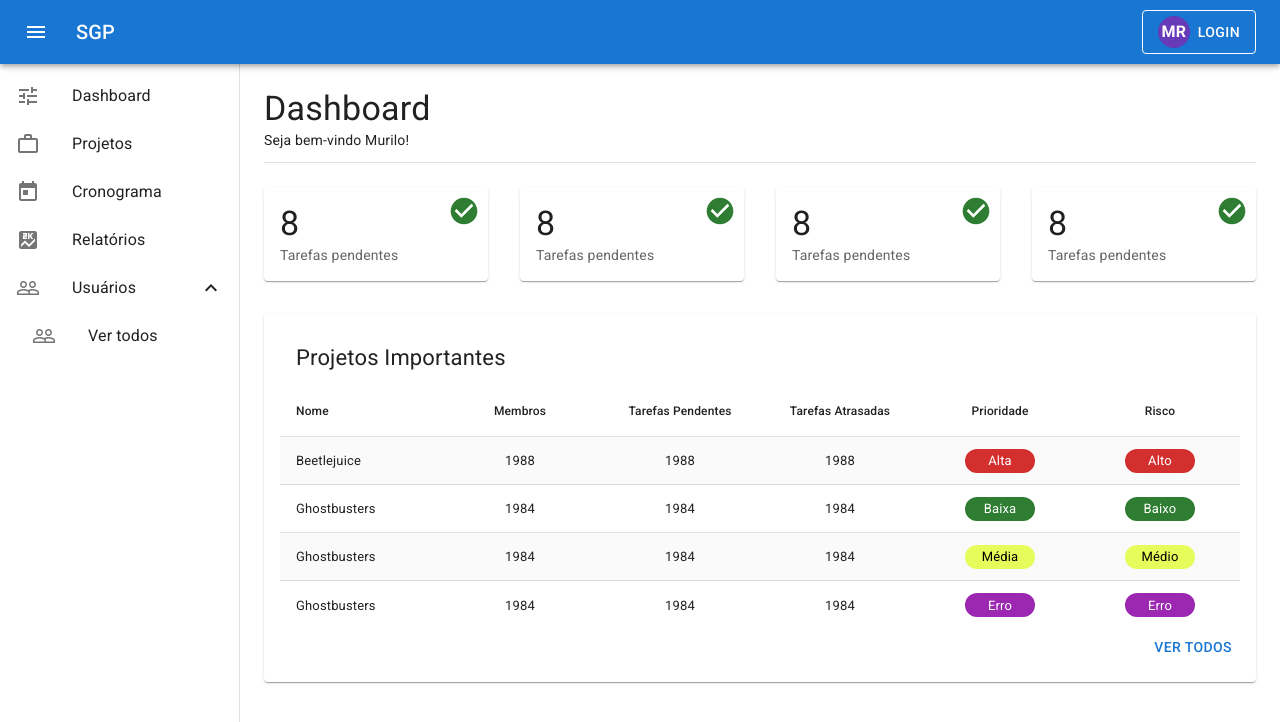
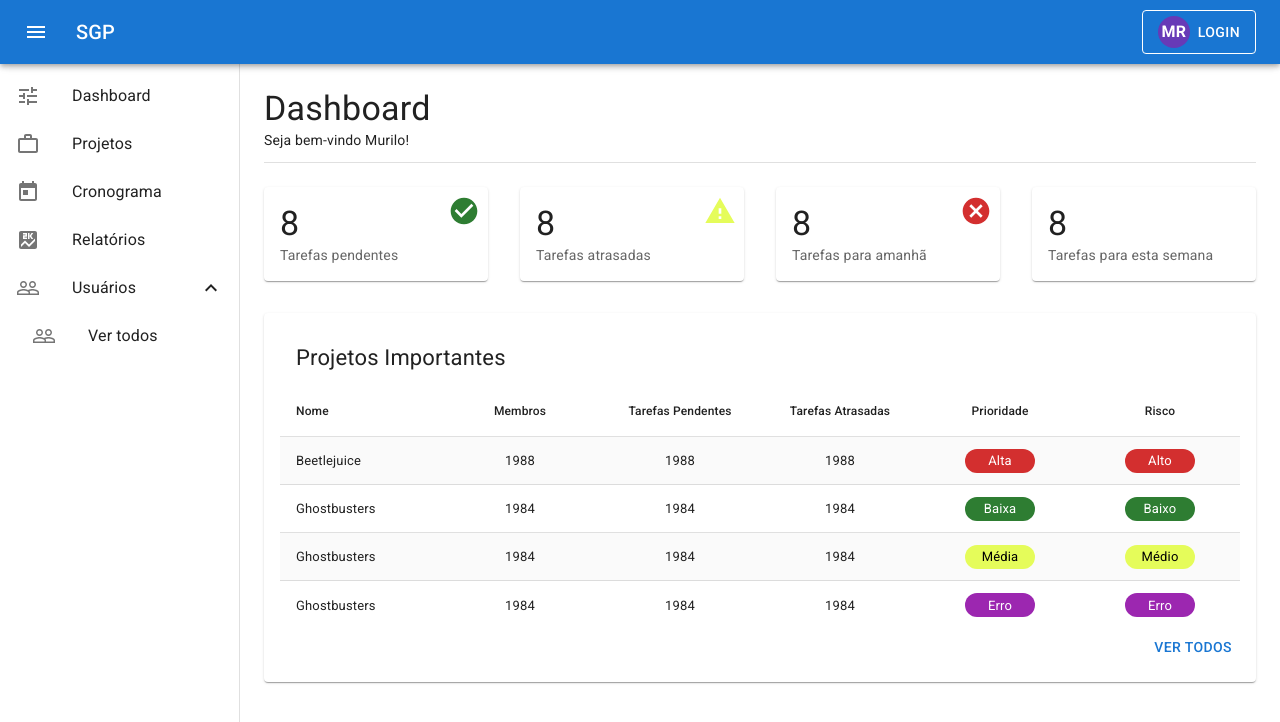
Before and after one commit to murilosr/sgp-frontend, a React (Create React App) app: page / in a window 1280 px wide. Shown: the top 722 px of the page. Built offline with nearby package versions, Linux system fonts and the light colour scheme.

Commit message:
SummaryCard improvements

```diff
--- a/src/components/SummaryCard/index.tsx
+++ b/src/components/SummaryCard/index.tsx
@@ -1,15 +1,38 @@
 import Paper from '@mui/material/Paper';
 import Typography from '@mui/material/Typography';
 import CheckCircleIcon from '@mui/icons-material/CheckCircle';
+import WarningIcon from '@mui/icons-material/Warning';
+import CancelIcon from '@mui/icons-material/Cancel';
 import Grid from '@mui/material/Grid';
-import { maxWidth } from '@mui/system';
 
-function SummaryCard() {
+function SummaryCard(
+    props: {title : string,
+    subtitle : string,
+    icon? : "success" | "warning" | "danger" | undefined,
+    link? : string
+    }
+) {
+    let iconComponent = null;
+    switch(props.icon){
+        case "success":
+            iconComponent = (<CheckCircleIcon style={{"position": "absolute", top: "8px", right: "8px", color: "#2e7d32", width: 32, height: 32}}/>);
+            break;
+        case "warning":
+            iconComponent = (<WarningIcon style={{"position": "absolute", top: "8px", right: "8px", color: "#E5FC5A", width: 32, height: 32}}/>);
+            break;
+        case "danger":
+            iconComponent = (<CancelIcon style={{"position": "absolute", top: "8px", right: "8px", color: "#D32F2F", width: 32, height: 32}}/>);
+            break;
+
+        default:
+            iconComponent = null;
+    };
+
     return (
-        <Paper sx={{display: "flex", flexDirection: "column", position: "relative", padding: 2, width: "100%"}}>
-            <Typography variant="h4">8</Typography>
-            <Typography variant="body2" color={"rgba(0,0,0,0.6)"}>Tarefas pendentes</Typography>
-            <CheckCircleIcon style={{"position": "absolute", top: "8px", right: "8px", color: "#2e7d32", width: 32, height: 32}}/>
+        <Paper sx={{display: "flex", flexDirection: "column", position: "relative", padding: 2, width: "100%", cursor: props.link?"pointer":"default"}}>
+            <Typography variant="h4">{props.title}</Typography>
+            <Typography variant="body2" color={"rgba(0,0,0,0.6)"}>{props.subtitle}</Typography>
+            {iconComponent}
         </Paper>
     )
 }
@@ -17,10 +40,10 @@ function SummaryCard() {
 function SummaryCardRow() {
     return (
         <Grid container spacing={4} sx={{marginBottom: 4}}>
-            <Grid item xs={12} md={3}><SummaryCard /></Grid>
-            <Grid item xs={12} md={3}><SummaryCard /></Grid>
-            <Grid item xs={12} md={3}><SummaryCard /></Grid>
-            <Grid item xs={12} md={3}><SummaryCard /></Grid>
+            <Grid item xs={12} md={3}><SummaryCard title={"8"} subtitle={"Tarefas pendentes"} icon="success" /></Grid>
+            <Grid item xs={12} md={3}><SummaryCard title={"8"} subtitle={"Tarefas atrasadas"} icon="warning" /></Grid>
+            <Grid item xs={12} md={3}><SummaryCard title={"8"} subtitle={"Tarefas para amanhã"} icon="danger" /></Grid>
+            <Grid item xs={12} md={3}><SummaryCard title={"8"} subtitle={"Tarefas para esta semana"} /></Grid>
         </Grid>
     )
 }
```
